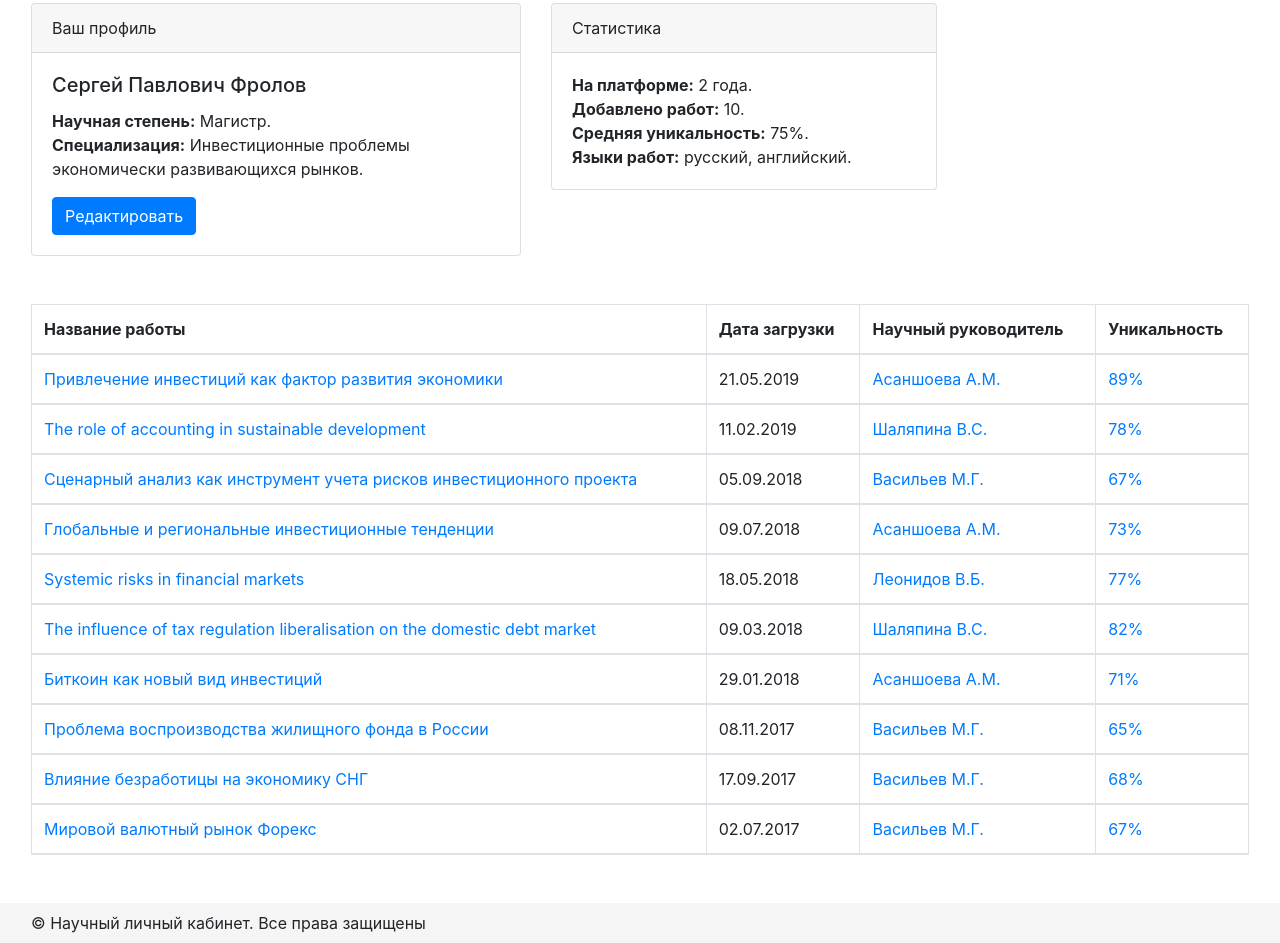
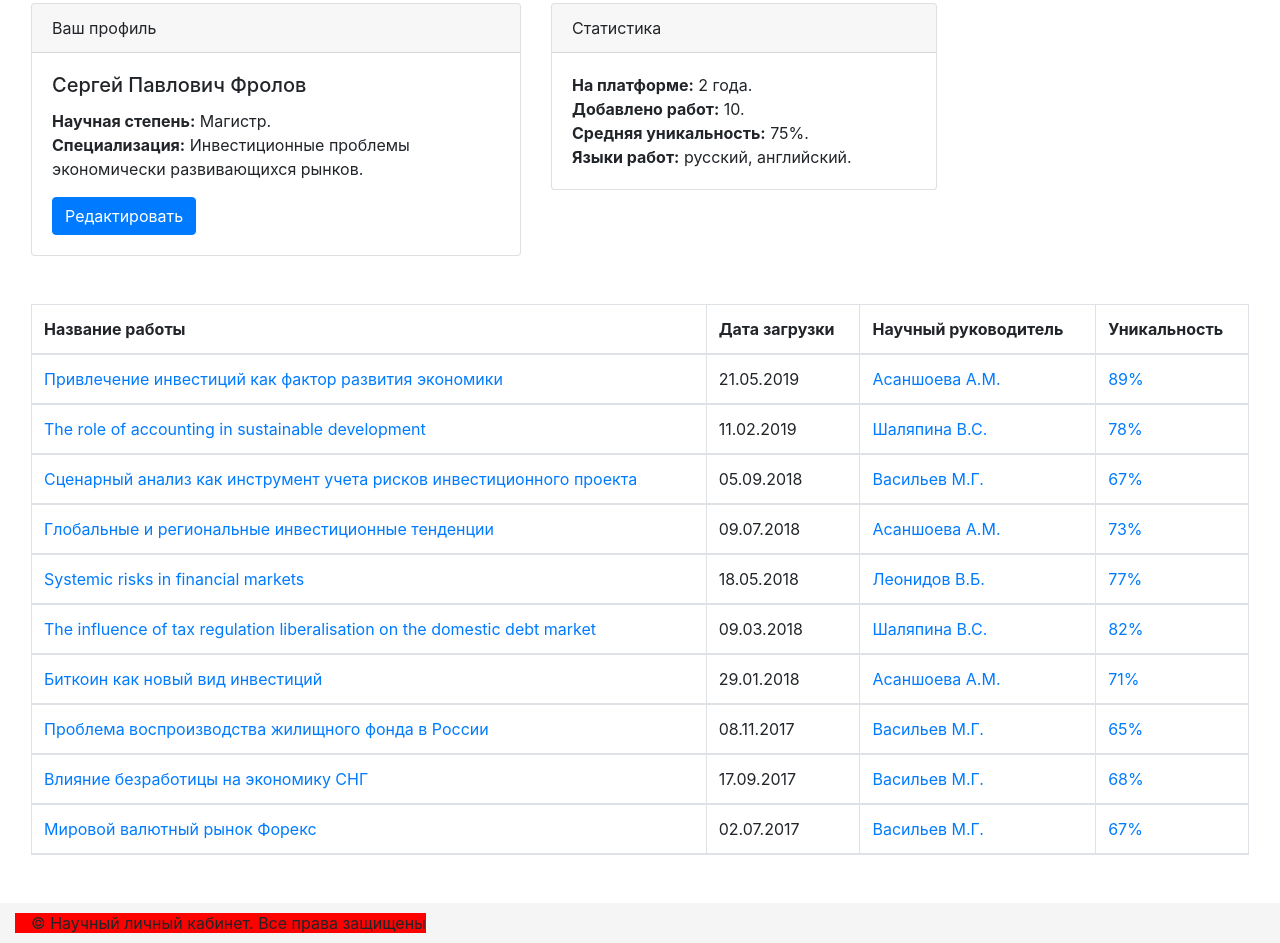
Before and after one commit to AlexPal005/stepik_homework_bootstrap, a plain HTML site: page index.html in a window 1280 px wide. Shown: the part 339-1282 px from the top of the page. Drawn offline with nearby package versions, Linux system fonts and the light colour scheme.

Commit message:
Update index.html

```diff
--- a/index.html
+++ b/index.html
@@ -161,7 +161,7 @@
 
 
 <footer class = "container-fluid pt-2 pb-2 mb-0 ">
-  <span class = "pl-3">© Научный личный кабинет. Все права защищены</span>
+  <span class = "pl-3"  style = "background-color: red;">© Научный личный кабинет. Все права защищены</span>
 </footer>
 </body>
 </html>
```
